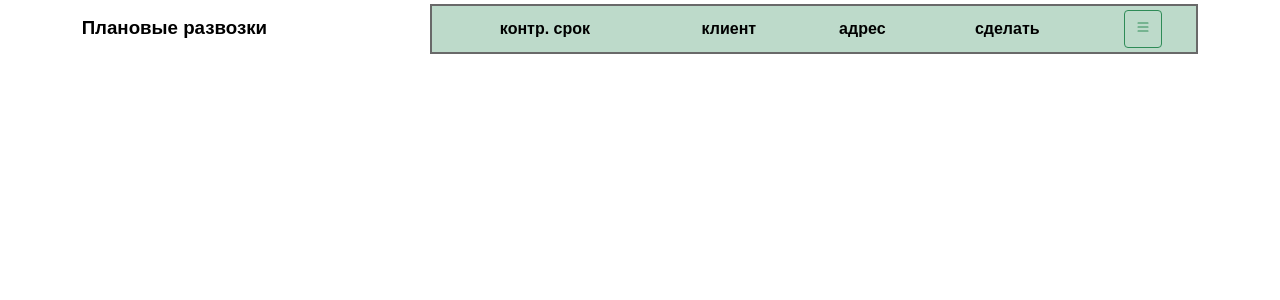
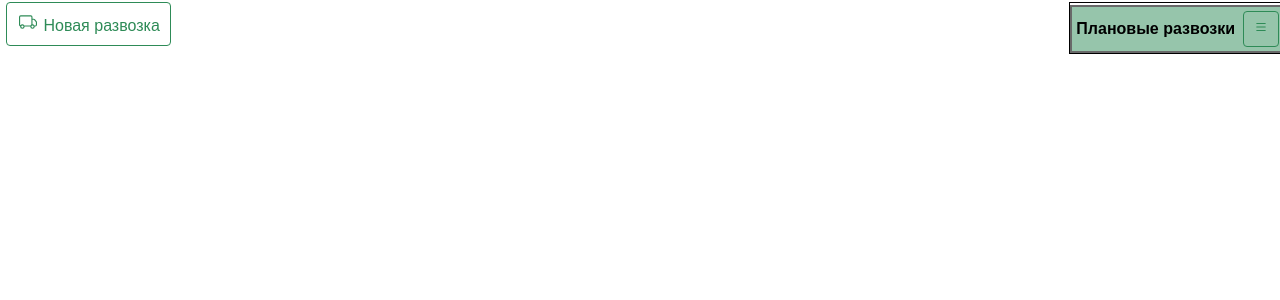
Before and after one commit to tsibul/razvozka4_0, a Django app: page /rzv/current/ in a window 1280 px wide. Shown: the part 58-358 px from the top of the page. Run offline with Django 4.2, Linux system fonts and the light colour scheme; the visitor is signed in with stand-in values (Sample User, id 1); data that the repository does not hold is empty; parts of the project's set-up code (start-up, migrations or seed data) failed here and were passed over.

Commit message:
scrollable planned + button new razvozka

```diff
--- a/razv4_0/static/razvozki4_0/css/main.css
+++ b/razv4_0/static/razvozki4_0/css/main.css
@@ -15,7 +15,7 @@
     align-self: center;
 }
 
-.un-show{
+.un-show {
     display: none;
 }
 
@@ -30,12 +30,12 @@
     background-color: inherit;
 }
 
-.submit-neg{
+.submit-neg {
     color: #fff;
     background-color: #2e8b57;
 }
 
-.submit-neg:hover{
+.submit-neg:hover {
     color: #2e8b57;
     background-color: #fff;
 }
@@ -55,12 +55,12 @@
     background-color: inherit;
 }
 
-.delete-neg{
+.delete-neg {
     color: #fff;
     background-color: indianred;
 }
 
-.delete-neg:hover{
+.delete-neg:hover {
     color: indianred;
     background-color: #fff;
 }
@@ -70,25 +70,27 @@
     background-color: indianred;
 }
 
-.btn-bg{
+.btn-bg {
     padding: 10px;
 }
 
 
 /* table */
 
-.table{
+.table {
     margin-top: 2px;
     min-width: 60%;
     border: 2px solid dimgray;
     border-collapse: collapse;
 }
 
-.table thead{
-    background-color: #2e8b5750;
+
+.table thead {
+    text-align: left;
+    background-color: #96c5ab;
 }
 
-.table tr{
+.table tr {
     border: 2px solid dimgray;
 }
 
@@ -98,25 +100,46 @@
 
 .table td {
 }
+
 .table tbody tr:hover {
     background-color: #dddddd;
 }
+
+.planned-table {
+    max-width: 70%;
+    border: 1px solid;
+    max-height: 180px; /* Set the maximum height to 140px */
+    overflow-y: auto; /* Add vertical scrollbar when needed */
+}
+
+.planned-thead {
+    position: sticky;
+    top: 0;
+}
+
 
 /* current */
 .planned {
     position: fixed;
     margin-top: 60px;
-    align-items: center;
+    margin-left: 6px;
+    align-items: start;
     display: flex;
     flex-direction: row;
-    justify-content: space-around;
+    justify-content: space-between;
     width: 100%;
     max-height: 190px;
-    overflow: auto;
+    overflow: hidden;
     background-color: #fff;
 }
 
-.current{
+.table-container {
+    max-height: 140px; /* Set the maximum height to 140px */
+    overflow-y: auto; /* Add vertical scrollbar when needed */
+}
+
+
+.current {
     margin-top: 230px;
     margin-left: 6px;
     width: 99%;
--- a/templates/current.html
+++ b/templates/current.html
@@ -4,17 +4,19 @@
 {% block content %}
     {% if request.user.is_authenticated %}
         <div class="planned">
-            <h3>Плановые развозки</h3>
-            <table class="table">
-                <thead>
+            <button type="button" class="btn-submit btn-bg ">
+                <svg xmlns="http://www.w3.org/2000/svg" width="22" height="18" fill="currentColor" viewBox="0 0 16 16">
+                    <path d="M0 3.5A1.5 1.5 0 0 1 1.5 2h9A1.5 1.5 0 0 1 12 3.5V5h1.02a1.5 1.5 0 0 1 1.17.563l1.481 1.85a1.5 1.5 0 0 1 .329.938V10.5a1.5 1.5 0 0 1-1.5 1.5H14a2 2 0 1 1-4 0H5a2 2 0 1 1-3.998-.085A1.5 1.5 0 0 1 0 10.5v-7zm1.294 7.456A1.999 1.999 0 0 1 4.732 11h5.536a2.01 2.01 0 0 1 .732-.732V3.5a.5.5 0 0 0-.5-.5h-9a.5.5 0 0 0-.5.5v7a.5.5 0 0 0 .294.456zM12 10a2 2 0 0 1 1.732 1h.768a.5.5 0 0 0 .5-.5V8.35a.5.5 0 0 0-.11-.312l-1.48-1.85A.5.5 0 0 0 13.02 6H12v4zm-9 1a1 1 0 1 0 0 2 1 1 0 0 0 0-2zm9 0a1 1 0 1 0 0 2 1 1 0 0 0 0-2z"/>
+                </svg>&nbsp;Новая развозка
+            </button>
+            <div class="planned-table">
+                <table class="table ">
+                    <thead class="planned-thead">
                     <tr>
-                    <th>контр. срок</th>
-                    <th>клиент</th>
-                    <th>адрес</th>
-                    <th>сделать</th>
+                        <th colspan="4">Плановые развозки</th>
                         <th>
                             <button type="button" class="btn-submit" onclick="planShow();">
-                            <svg xmlns="http://www.w3.org/2000/svg" width="20" height="16" fill="currentColor"
+                                <svg xmlns="http://www.w3.org/2000/svg" width="18" height="14" fill="currentColor"
                                      viewBox="0 0 16 16">
                                     <path fill-rule="evenodd"
                                           d="M2.5 12a.5.5 0 0 1 .5-.5h10a.5.5 0 0 1 0 1H3a.5.5 0 0 1-.5-.5zm0-4a.5.5 0 0 1 .5-.5h10a.5.5 0 0 1 0 1H3a.5.5 0 0 1-.5-.5zm0-4a.5.5 0 0 1 .5-.5h10a.5.5 0 0 1 0 1H3a.5.5 0 0 1-.5-.5z"/>
@@ -31,13 +33,16 @@
                             <td>{{ plan.address }}</td>
                             <td>{{ plan.get_all_todo }}</td>
                             <td>
-                            <button type="submit" class="btn-delete" onclick="razvozkaDelete(this, {{ plan.id }});">Удалить</button>
+                                <button type="submit" class="btn-delete" onclick="razvozkaDelete(this, {{ plan.id }});">
+                                    Удалить
+                                </button>
                             </td>
                         </tr>
                     {% endfor %}
                     </tbody>
 
                 </table>
+            </div>
         </div>
         <br>
         <div class="current">
@@ -46,9 +51,16 @@
                 {% for date in razvozki_list %}
                     <thead>
                     <tr>
-                        <th></th>
-                        <th colspan="4">Развозка на {{ date.grouper|date:'d.m.Y' }}</th>
-                        <th><a href="#">
+                        <th colspan="4">
+                            <button type="button" class="btn-submit btn-bg ">
+                                <svg xmlns="http://www.w3.org/2000/svg" width="22" height="18" fill="currentColor"
+                                     viewBox="0 0 16 16">
+                                    <path d="M0 3.5A1.5 1.5 0 0 1 1.5 2h9A1.5 1.5 0 0 1 12 3.5V5h1.02a1.5 1.5 0 0 1 1.17.563l1.481 1.85a1.5 1.5 0 0 1 .329.938V10.5a1.5 1.5 0 0 1-1.5 1.5H14a2 2 0 1 1-4 0H5a2 2 0 1 1-3.998-.085A1.5 1.5 0 0 1 0 10.5v-7zm1.294 7.456A1.999 1.999 0 0 1 4.732 11h5.536a2.01 2.01 0 0 1 .732-.732V3.5a.5.5 0 0 0-.5-.5h-9a.5.5 0 0 0-.5.5v7a.5.5 0 0 0 .294.456zM12 10a2 2 0 0 1 1.732 1h.768a.5.5 0 0 0 .5-.5V8.35a.5.5 0 0 0-.11-.312l-1.48-1.85A.5.5 0 0 0 13.02 6H12v4zm-9 1a1 1 0 1 0 0 2 1 1 0 0 0 0-2zm9 0a1 1 0 1 0 0 2 1 1 0 0 0 0-2z"/>
+                                </svg>&nbsp;Новая развозка
+                            </button>
+                        </th>
+                        <th colspan="2">Развозка на {{ date.grouper|date:'d.m.Y' }}</th>
+                        <th colspan="2"><a href="#">
                             <button type="button" class="btn-submit">
                                 <svg xmlns="http://www.w3.org/2000/svg" width="20" height="16" fill="currentColor"
                                      class="bi bi-printer" viewBox="0 0 16 16">
```
Lines whose indentation alone changed are shown as unchanged.
